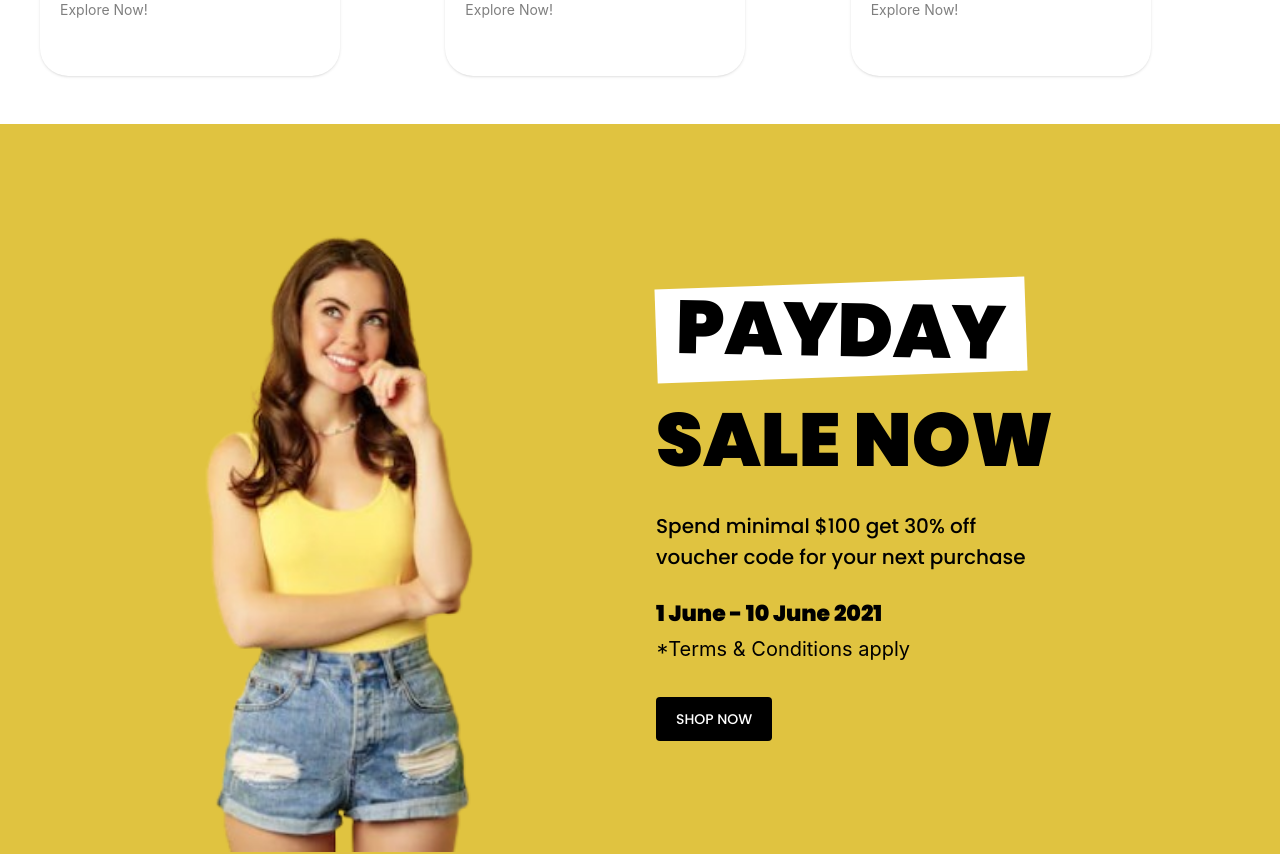
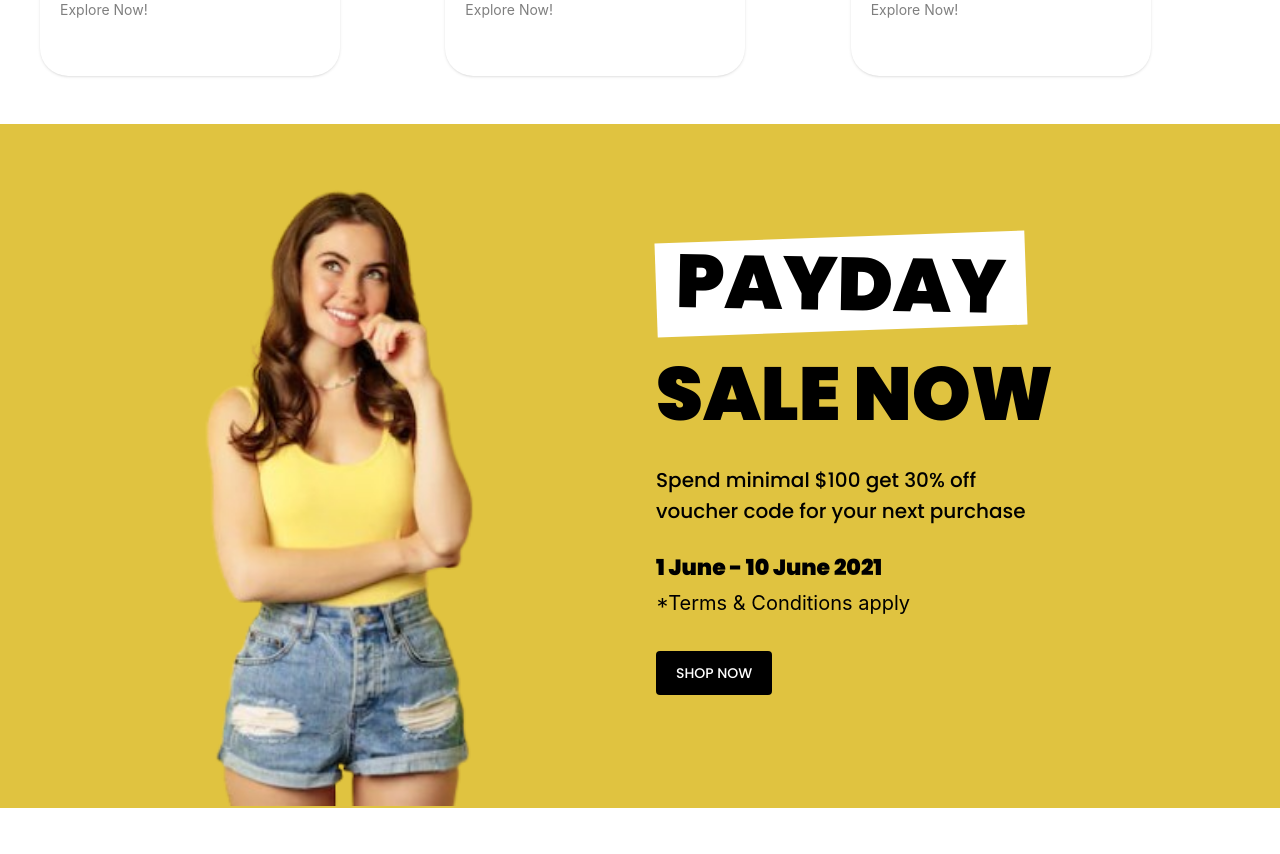
Before and after one commit to HS0807/Fashion_app, a Next.js app: page / in a window 1280 px wide. Shown: the part 1549-2403 px from the top of the page. Built offline with nearby package versions, Linux system fonts and the light colour scheme.

Commit message:
Fix : feat Bannersection.jsx update

```diff
--- a/src/app/components/Bannersection.jsx
+++ b/src/app/components/Bannersection.jsx
@@ -3,7 +3,7 @@ import Image from 'next/image'
 
 export default function Bannersection() {
     return (
-        <section className='bg-[#E0C340] py-8 sm:py-10 lg:py-12'>
+        <section className='bg-[#E0C340] py-8 sm:py-10 lg:py-0.5'>
             <div className='max-w-7xl mx-auto px-4 sm:px-6 lg:px-10 flex flex-col-reverse md:flex-row items-stretch gap-6 sm:gap-8 md:min-h-[520px]'>
                 <div className='w-full md:w-1/2 h-[320px] sm:h-[420px] md:h-[520px] lg:h-[680px]'>
                     <Image src='/assets/girl1.png' alt='Banner' width={1200} height={1500} className='w-full h-full object-cover rounded-2xl' />
```
